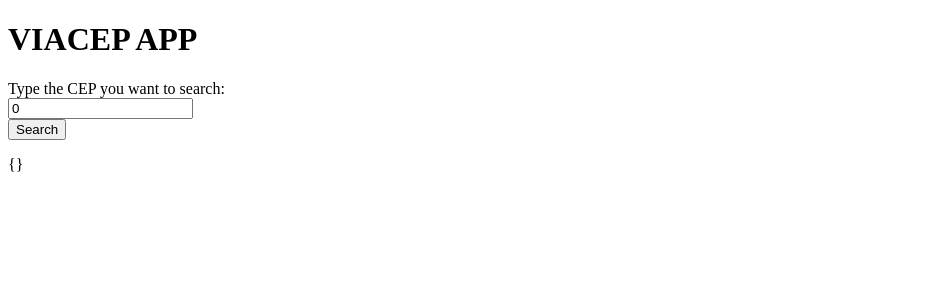
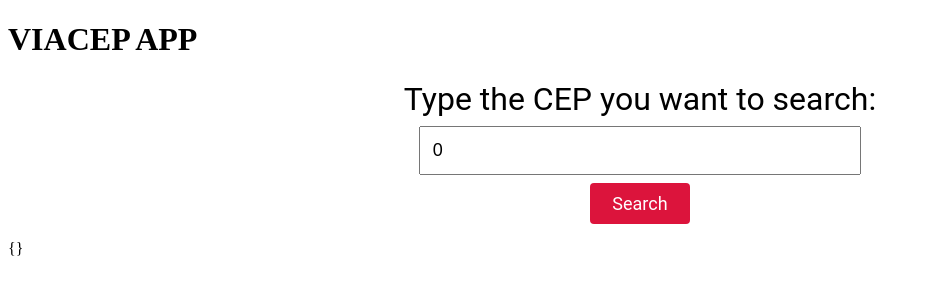
Before and after one commit to raulbuffon/viacep-angular, an Angular app: page / in a window 1280 px wide. Shown: the top 300 px of the page, without its empty margins (0-930 px from the left). Built offline with nearby package versions, Linux system fonts and the light colour scheme.

Commit message:
Centralize and style search button

```diff
--- a/src/app/cep-value/cep-value.component.css
+++ b/src/app/cep-value/cep-value.component.css
@@ -0,0 +1,37 @@
+.cep-label {
+    font-size: xx-large;
+    /* font-family: 'Rubik', sans-serif; */
+    font-family: 'Roboto', sans-serif;
+}
+
+#cep-input {
+    width: 35%;
+    padding: 12px;
+    margin: 8px 0;
+    box-sizing: border-box;
+    font-size: large;
+}
+
+.btn-search {
+    background-color: crimson;
+    color: white;
+    border: none;
+    padding: 10px 22px;
+    border-radius: 4px;
+    font-family: 'Roboto', sans-serif;
+    font-size: large;
+    cursor: pointer;
+}
+
+.btn-search:hover {
+    background-color: #bb1234;
+}
+
+.btn-search:active {
+    background-color: #bb1234;
+    transform: translateY(2px);
+  }
+
+.test {
+    text-align: center;
+}
--- a/src/app/cep-value/cep-value.component.html
+++ b/src/app/cep-value/cep-value.component.html
@@ -1,10 +1,9 @@
 <h1>VIACEP APP</h1>
 
-<div>
-    <label for="">Type the CEP you want to search:</label><br>
-    <!-- <input type="text" placeholder="Cep" [(ngModel)]="cepNumber"><br> -->
-    <input [(ngModel)]="cepNumber">
+<div class="test">
+    <label id="" class="cep-label" for="cep-input">Type the CEP you want to search:</label><br>
+    <input id="cep-input" [(ngModel)]="cepNumber"><br>
+    <button id="" class="btn-search" (click)="getCepFromService()">Search</button>
 </div>
 
-<button (click)="getCepFromService()">Search</button>
 <p>{{cepInfo | json}}</p>
--- a/src/index.html
+++ b/src/index.html
@@ -6,6 +6,9 @@
   <base href="/">
   <meta name="viewport" content="width=device-width, initial-scale=1">
   <link rel="icon" type="image/x-icon" href="favicon.ico">
+  <link rel="preconnect" href="https://fonts.googleapis.com">
+  <link rel="preconnect" href="https://fonts.gstatic.com" crossorigin>
+  <link href="https://fonts.googleapis.com/css2?family=Rubik&display=swap" rel="stylesheet">
 </head>
 <body>
   <app-root></app-root>
```
